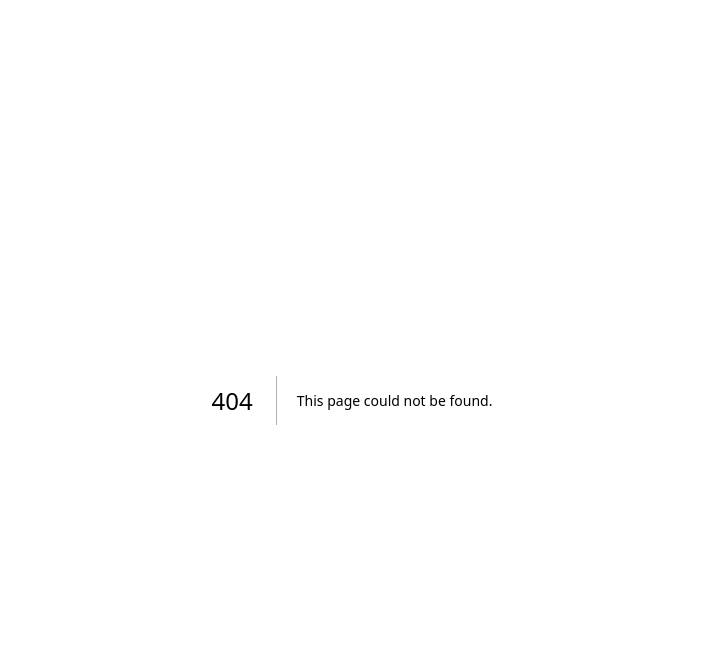
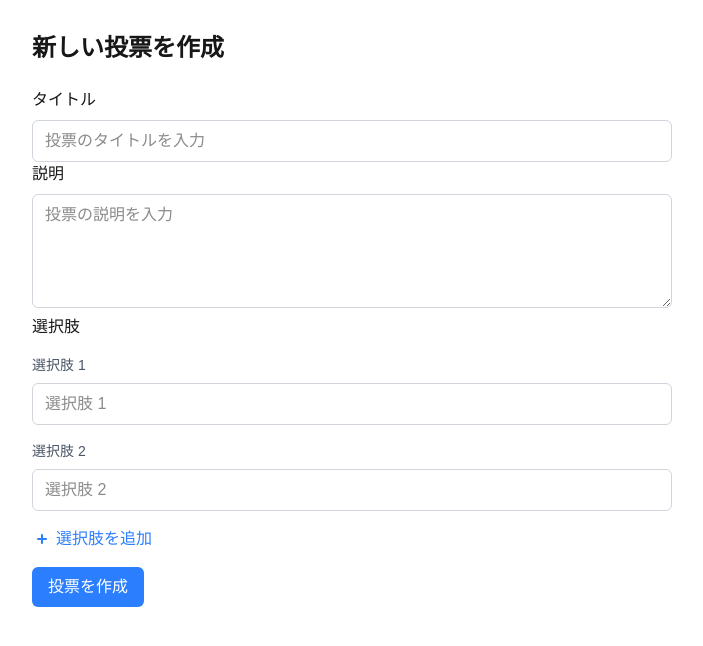
Before and after one commit to tensho1026/New-Survey-App, a Next.js app: page /create-poll in a window 1280 px wide. Before the commit this address had no page. Shown: the top 646 px of the page, without its empty margins (288-991 px from the left). Built offline with nearby package versions, Linux system fonts and the light colour scheme.

Commit message:
feat:homepageUI and createPollPageUI

```diff
--- a/package.json
+++ b/package.json
@@ -10,13 +10,16 @@
   },
   "dependencies": {
     "@clerk/nextjs": "^6.18.5",
+    "@hookform/resolvers": "^5.0.1",
     "@prisma/client": "^6.7.0",
     "@supabase/supabase-js": "^2.49.4",
     "hono": "^4.7.8",
     "lucide-react": "^0.507.0",
     "next": "15.3.1",
     "react": "^19.0.0",
-    "react-dom": "^19.0.0"
+    "react-dom": "^19.0.0",
+    "react-hook-form": "^7.56.2",
+    "zod": "^3.24.4"
   },
   "devDependencies": {
     "@eslint/eslintrc": "^3",
--- /dev/null
+++ b/src/app/create-poll/page.tsx
@@ -0,0 +1,133 @@
+"use client";
+
+
+import { useForm, useFieldArray } from "react-hook-form";
+import { zodResolver } from "@hookform/resolvers/zod";
+import { CreatePollInput, createPollSchema } from "@/lib/poll";
+
+function CreatePoll() {
+  // const [options, setOptions] = useState(["", ""]);
+
+  const {
+    register,
+    handleSubmit,
+    control,
+    formState: { errors },
+  } = useForm<CreatePollInput>({
+    resolver: zodResolver(createPollSchema),
+    defaultValues: {
+      title: "",
+      description: "",
+      options: [{ value: "" }, { value: "" }],
+    },
+  });
+
+  const { fields, append, remove } = useFieldArray({
+    control,
+    name: "options",
+  });
+
+  const onSubmit = async (data: CreatePollInput) => {
+    // ここで投票作成のロジックを実装（APIリクエストなど）
+  };
+  return (
+    <form onSubmit={handleSubmit(onSubmit)} className='space-y-6'>
+      <div className='max-w-2xl mx-auto py-8 px-4'>
+        <h1 className='text-2xl font-bold mb-6'>新しい投票を作成</h1>
+
+        <div className='space-y-2'>
+          <label htmlFor='title' className='block font-medium'>
+            タイトル
+          </label>
+          <input
+            {...register("title")}
+            className='w-full px-3 py-2 border border-gray-300 rounded-md'
+            placeholder='投票のタイトルを入力'
+          />
+          {errors.title && (
+            <p className='text-sm text-red-500'>{errors.title.message}</p>
+          )}
+        </div>
+
+        <div className='space-y-2'>
+          <label htmlFor='description' className='block font-medium'>
+            説明
+          </label>
+          <textarea
+            {...register("description")}
+            className='w-full px-3 py-2 border border-gray-300 rounded-md'
+            placeholder='投票の説明を入力'
+            rows={4}
+          />
+          {errors.description && (
+            <p className='text-sm text-red-500'>{errors.description.message}</p>
+          )}
+        </div>
+
+        <div className='space-y-4'>
+          <label className='block font-medium'>選択肢</label>
+
+          {fields.map((field, index) => (
+            <div key={field.id} className='space-y-2'>
+              <label className='block text-sm text-gray-600'>
+                選択肢 {index + 1}
+              </label>
+              <div className='flex gap-2'>
+                <input
+                  {...register(`options.${index}.value`)}
+                  className='w-full px-3 py-2 border border-gray-300 rounded-md'
+                  placeholder={`選択肢 ${index + 1}`}
+                />
+                {errors.options?.[index]?.value?.message && (
+                  <p className='text-sm text-red-500'>
+                    {errors.options[index]?.value?.message}
+                  </p>
+                )}
+                {fields.length > 2 && (
+                  <button
+                    type='button'
+                    onClick={() => remove(index)}
+                    className='text-red-500 hover:underline text-sm whitespace-nowrap'
+                  >
+                    削除
+                  </button>
+                )}
+              </div>
+            </div>
+          ))}
+
+          <button
+            type='button'
+            onClick={() => append({ value: "" })}
+            className='flex items-center text-blue-500 hover:text-blue-700'
+          >
+            <svg
+              xmlns='http://www.w3.org/2000/svg'
+              className='h-5 w-5 mr-1'
+              viewBox='0 0 20 20'
+              fill='currentColor'
+            >
+              <path
+                fillRule='evenodd'
+                d='M10 5a1 1 0 011 1v3h3a1 1 0 110 2h-3v3a1 1 0 11-2 0v-3H6a1 1 0 110-2h3V6a1 1 0 011-1z'
+                clipRule='evenodd'
+              />
+            </svg>
+            選択肢を追加
+          </button>
+        </div>
+
+        <div className='pt-4'>
+          <button
+            type='submit'
+            className='px-4 py-2 bg-blue-500 text-white rounded-md hover:bg-blue-600'
+          >
+            投票を作成
+          </button>
+        </div>
+      </div>
+    </form>
+  );
+}
+
+export default CreatePoll;
--- a/src/app/page.tsx
+++ b/src/app/page.tsx
@@ -1,6 +1,36 @@
-"use client"
+"use client";
+
 import { UserButton, useUser } from "@clerk/nextjs";
+import Link from "next/link";
 import { useEffect } from "react";
+
+const polls = [
+  {
+    id: 1,
+    title: "次回の社内イベントについて",
+    description: "次回の社内イベントのテーマを決めるための投票です。",
+  },
+  {
+    id: 2,
+    title: "新しいオフィスの場所",
+    description: "新しいオフィスの候補地について意見を募集しています。",
+  },
+  {
+    id: 3,
+    title: "リモートワークポリシー",
+    description: "今後のリモートワークポリシーについての意見を集めています。",
+  },
+  {
+    id: 4,
+    title: "社内ツールの選定",
+    description: "新しい社内コミュニケーションツールの選定に関する投票です。",
+  },
+  {
+    id: 5,
+    title: "福利厚生の改善案",
+    description: "福利厚生の改善案についてのアイデアを募集しています。",
+  },
+];
 
 export default function Home() {
   const { user, isLoaded, isSignedIn } = useUser();
@@ -24,8 +54,35 @@ export default function Home() {
   }, [user, isLoaded, isSignedIn]);
 
   return (
-    <div className=''>
-     <UserButton/>
+    <div className='min-h-screen bg-gray-50'>
+      <div className='mx-auto max-w-4xl px-4 py-8'>
+        {/* ヘッダー */}
+        <div className='mb-8 flex items-center justify-between'>
+          <h1 className='text-3xl font-bold'>投票一覧</h1>
+          <div className='flex items-center gap-8'>
+            <div className='scale-120'>
+              <UserButton />
+            </div>
+            <Link href='/create-poll'>
+              <button className='rounded bg-blue-500 px-4 py-2 text-white hover:bg-blue-600'>
+                新規投票作成
+              </button>
+            </Link>
+          </div>
+        </div>
+
+        {/* 投票リスト */}
+        <div className='space-y-4'>
+          {polls.map((poll) => (
+            <Link href={`/polls/${poll.id}`} key={poll.id} className='block'>
+              <div className='rounded-lg border border-gray-200 bg-white p-4 shadow-sm transition hover:bg-gray-100'>
+                <h2 className='text-xl font-semibold'>{poll.title}</h2>
+                <p className='text-gray-600'>{poll.description}</p>
+              </div>
+            </Link>
+          ))}
+        </div>
+      </div>
     </div>
   );
 }
--- /dev/null
+++ b/src/lib/poll.ts
@@ -0,0 +1,9 @@
+import { z } from "zod";
+
+export const createPollSchema = z.object({
+  title:z.string().min(1,"タイトルは必須です"),
+  description:z.string().max(50,"50文字以内まで！"),
+  options:z.array(z.object({value:z.string().min(1,"選択肢を入力してください")})).min(2,"選択肢は2つ以上必要です"),
+})
+
+export type CreatePollInput = z.infer<typeof createPollSchema>
```
Also changed, not shown: src/app/poll/[pollId]/page.tsx (added), 1 other file (tests, documents, lock files or other folders).
